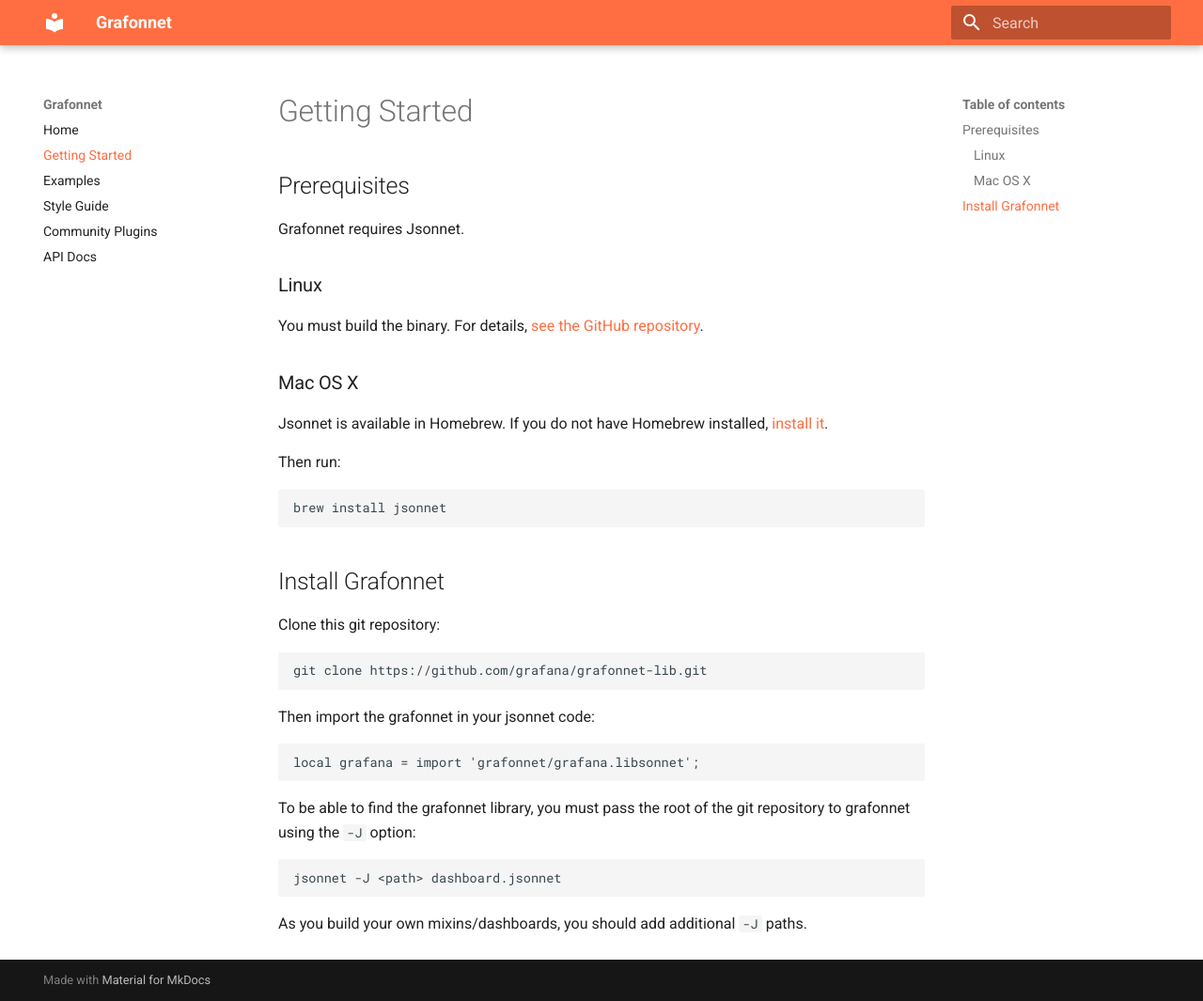
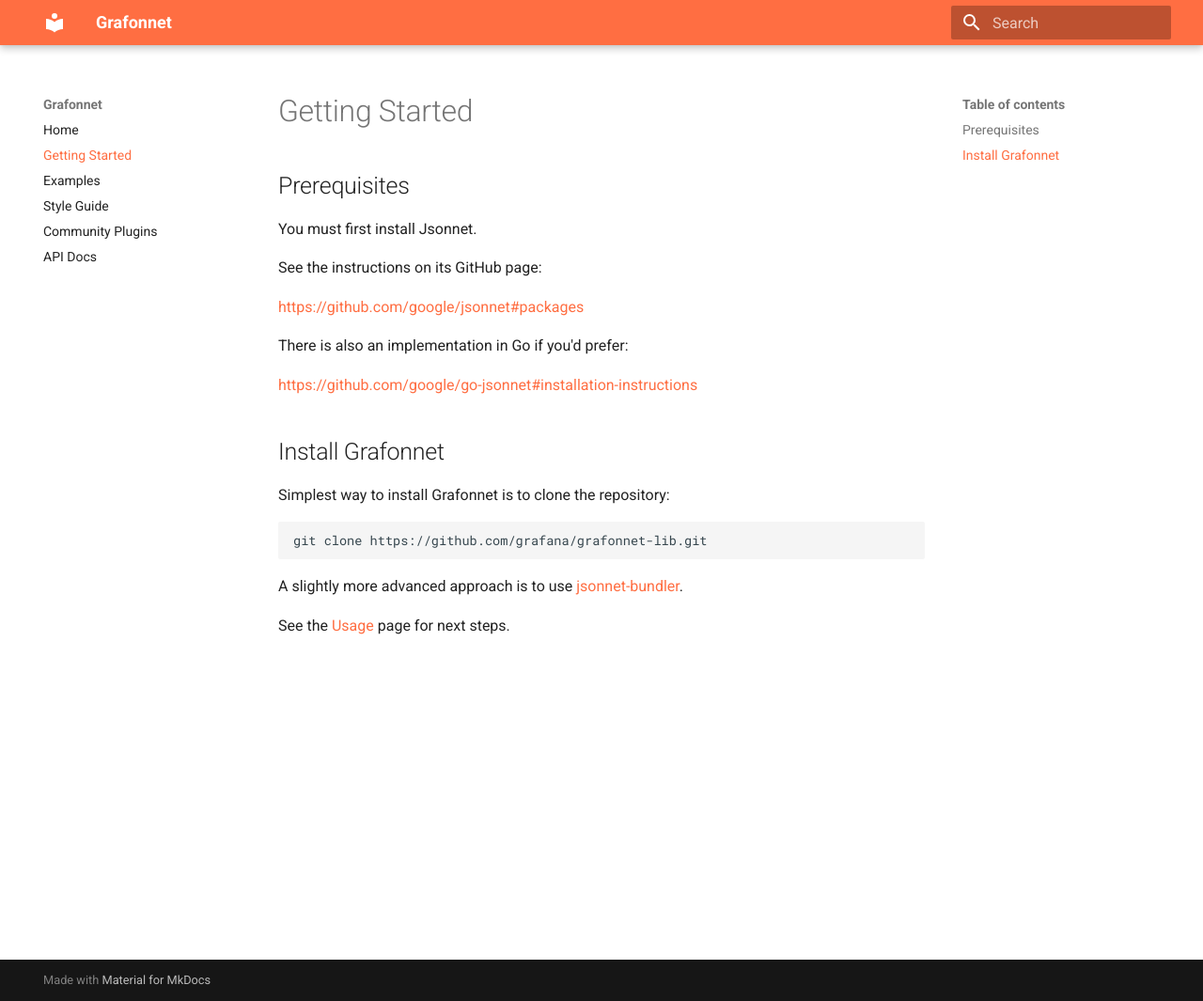
Before and after one commit to grafana/grafonnet-lib, an MkDocs documentation site: the page built from docs/getting-started.md, in a window 1280 px wide and 1065 px high. Shown: the whole window at 94% size. Built offline with MkDocs 1.6.1 and Material for MkDocs 9.7.7, drawn with Linux system fonts in a browser that asks for light colours.

Commit message:
docs/getting-started updates
* Defer to Jsonnet docs for installation
* Mention jsonnet-bundler
* Link to Usage page

````diff
--- a/docs/getting-started.md
+++ b/docs/getting-started.md
@@ -2,46 +2,25 @@
 
 ## Prerequisites
 
-Grafonnet requires Jsonnet.
+You must first install Jsonnet.
 
-### Linux
+See the instructions on its GitHub page:
 
-You must build the binary. For details, [see the GitHub
-repository][jsonnetgh].
+[https://github.com/google/jsonnet#packages](https://github.com/google/jsonnet#packages)
 
-### Mac OS X
+There is also an implementation in Go if you'd prefer:
 
-Jsonnet is available in Homebrew. If you do not have Homebrew installed,
-[install it][brew].
-
-Then run:
-
-```
-brew install jsonnet
-```
+[https://github.com/google/go-jsonnet#installation-instructions](https://github.com/google/go-jsonnet#installation-instructions)
 
 ## Install Grafonnet
 
-Clone this git repository:
+Simplest way to install Grafonnet is to clone the repository:
 
 ```
 git clone https://github.com/grafana/grafonnet-lib.git
 ```
 
-Then import the grafonnet in your jsonnet code:
+A slightly more advanced approach is to use
+[jsonnet-bundler](https://github.com/jsonnet-bundler/jsonnet-bundler).
 
-```
-local grafana = import 'grafonnet/grafana.libsonnet';
-```
-
-To be able to find the grafonnet library, you must pass the root of the git
-repository to grafonnet using the `-J` option:
-
-```
-jsonnet -J <path> dashboard.jsonnet
-```
-
-As you build your own mixins/dashboards, you should add additional `-J` paths.
-
-[brew]:https://brew.sh/
-[jsonnetgh]:https://github.com/google/jsonnet
+See the [Usage](usage) page for next steps.
````
